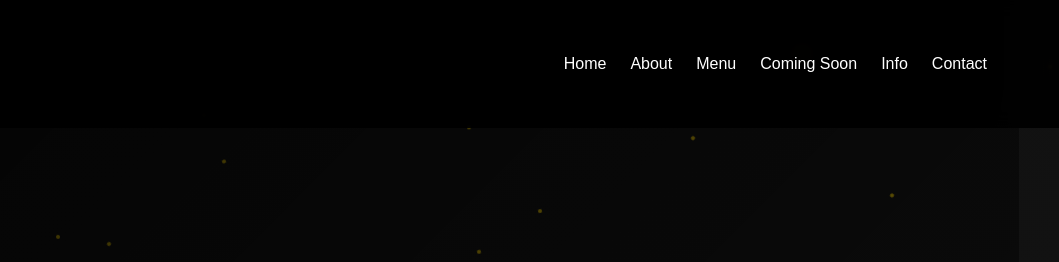
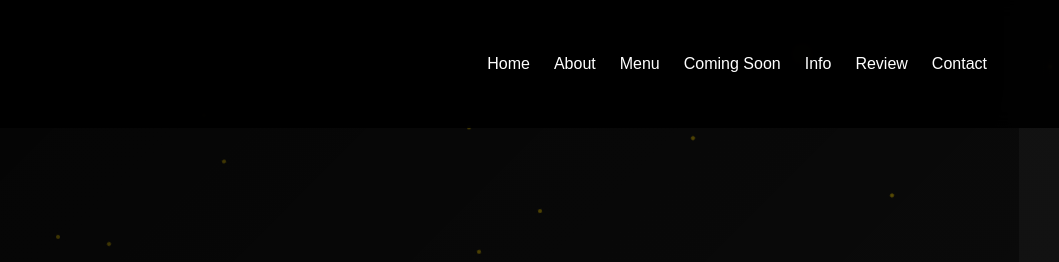
Before and after one commit to Sathviktr/weekendkitchen, a plain HTML site: page index.html in a window 1280 px wide. Shown: the top 262 px of the page, 221-1280 px from the left. Drawn offline with Linux system fonts and the light colour scheme.

Commit message:
Update index.html

```diff
--- a/index.html
+++ b/index.html
@@ -778,6 +778,7 @@
                 <li><a href="#menu">Menu</a></li>
                 <li><a href="#coming-soon">Coming Soon</a></li>
                 <li><a href="#info">Info</a></li>
+                <li><a href="#reviews">Review</a></li>
                 <li><a href="#contact">Contact</a></li>
             </ul>
         </nav>
```
